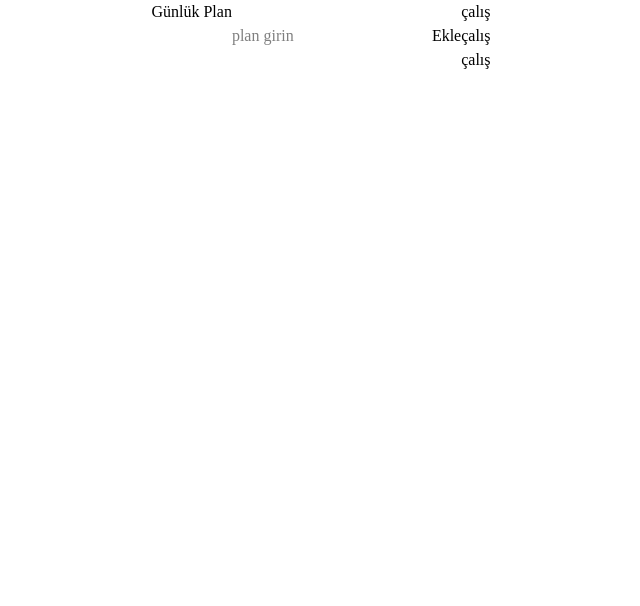
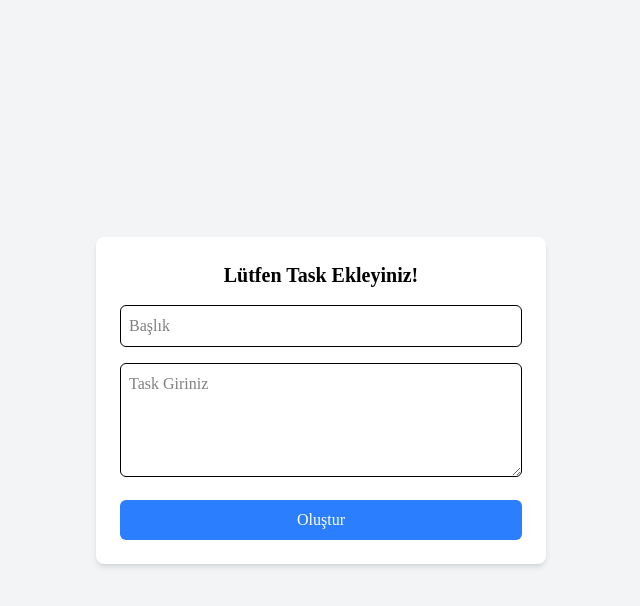
Before and after one commit to Arcadia-0/develop, a React (Vite) app: page /project4 in a window 1280 px wide. Shown: the top 606 px of the page, without its empty margins (319-959 px from the left). Built offline with nearby package versions, Linux system fonts and the light colour scheme.

Commit message:
todo updated

```diff
--- a/src/App.jsx
+++ b/src/App.jsx
@@ -4,7 +4,8 @@ import Count from './components/Count/Count';
 import MainPage from './components/MainPage/MainPage';
 import ShowContent from './components/ShowContent/ShowContent';
 import Random from './components/Random/Random';
-import Todo from './components/Todo/Todo';
+import TaskCreate from './components/Todo/TaskCreate';
+
 
 function App() {
   return (
@@ -17,7 +18,7 @@ function App() {
         <Route path="/project1" element={<Count />} />
         <Route path="/project2" element={<ShowContent />} />
         <Route path="/project3" element={<Random />} />
-        <Route path="/project4" element={<Todo />} />
+        <Route path="/project4" element={<TaskCreate />} />
 
       </Routes>
     </Router>
--- /dev/null
+++ b/src/components/Todo/TaskCreate.jsx
@@ -0,0 +1,48 @@
+import { useState } from "react";
+
+
+const TaskCreate = () => {
+
+  const [title, setTitle] = useState('');
+  const [taskDesc, setTaskDesc] = useState('');
+
+  const handleChange = (e) => {
+    setTitle(e.target.value)
+  }
+
+  const handleTaskChange = (e) => {
+    setTaskDesc(e.target.value)
+  }
+
+  const handleSubmit = (e) => {
+    e.preventDefault();
+  }
+
+
+
+  return (
+    <div className="flex justify-center items-center h-screen bg-gray-100">
+      <div className="w-[450px] bg-white p-6 rounded-lg shadow-md">
+        <h3 className="text-center text-xl font-semibold mb-4">Lütfen Task Ekleyiniz!</h3>
+        <form className="space-y-4">
+          <input
+            value={title}
+            onChange={handleChange}
+            placeholder="Başlık"
+            className="w-full p-2 border rounded-md"
+          />
+          <textarea
+            value={taskDesc}
+            onChange={handleTaskChange}
+            placeholder="Task Giriniz"
+            className="w-full p-2 border rounded-md"
+            rows="4"
+          ></textarea>
+          <button onClick={handleSubmit} className="w-full py-2 bg-blue-500 text-white rounded-md">Oluştur</button>
+        </form>
+      </div>
+    </div>
+  );
+};
+
+export default TaskCreate;
--- /dev/null
+++ b/src/components/Todo/TaskList.jsx
@@ -0,0 +1,9 @@
+import React from 'react'
+
+const TaskList = () => {
+  return (
+    <div>TaskList</div>
+  )
+}
+
+export default TaskList
--- a/src/components/Todo/Todo.jsx
+++ /dev/null
@@ -1,40 +0,0 @@
-import { useState } from "react";
-
-const Todo = () => {
-
-    const [newItem, SetNewItem] = useState("");
-
-    // const onChange = (event) => {
-    //     SetNewItem(event.target.value);
-    // }
-
-    function addItem(){
-        console.log(newItem)
-    }
-
-
-  return (
-    <div className="flex justify-center">
-
-        <h1>Günlük Plan</h1>
-
-        <input
-        type="text"
-        placeholder="plan girin"
-        value={newItem}
-        onChange={e => SetNewItem(e.target.value)} />
-
-
-        <button onClick={()=> addItem()}>Ekle</button>
-
-        <ul>
-            <li>çalış</li>
-            <li>çalış</li>
-            <li>çalış</li>
-        </ul>
-
-    </div>
-  );
-}
-
-export default Todo;
```
